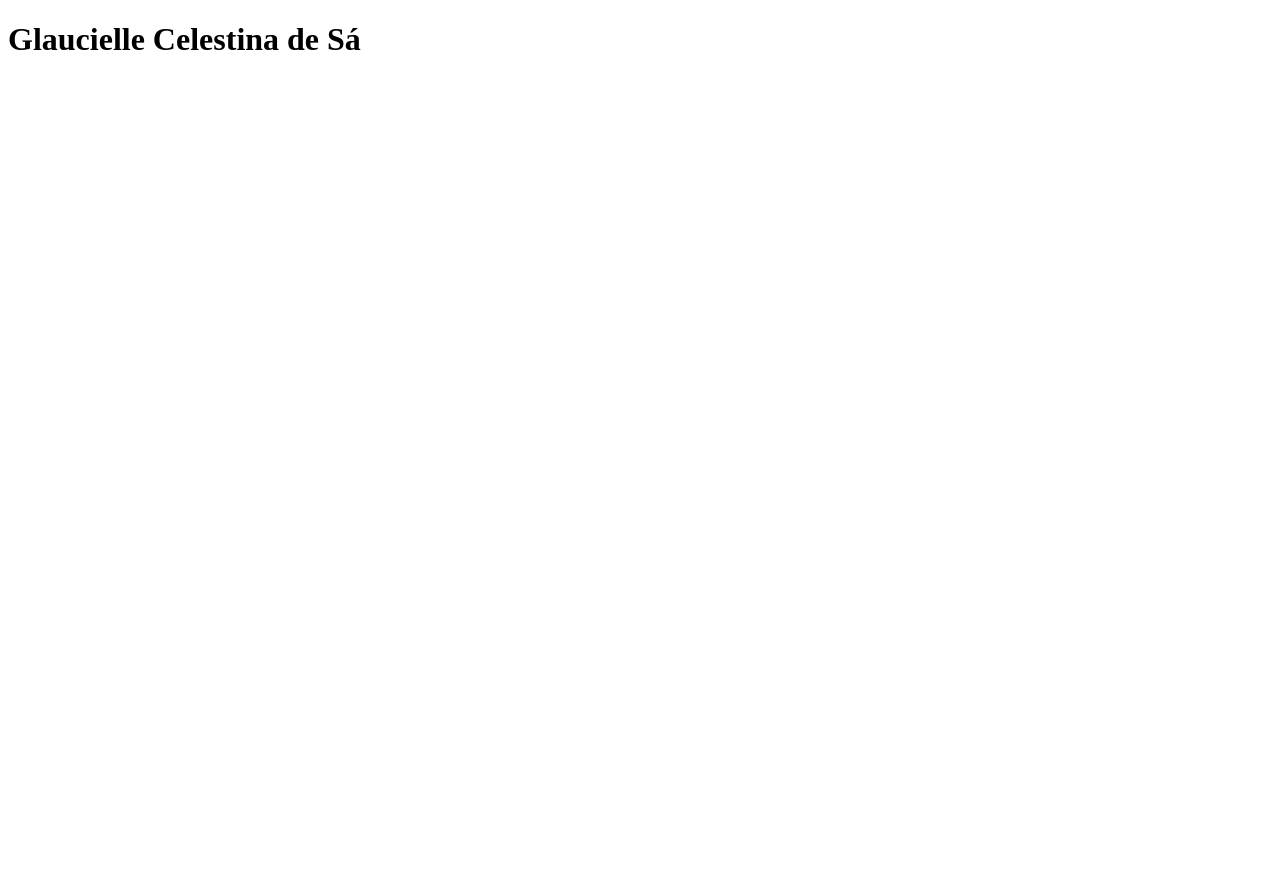
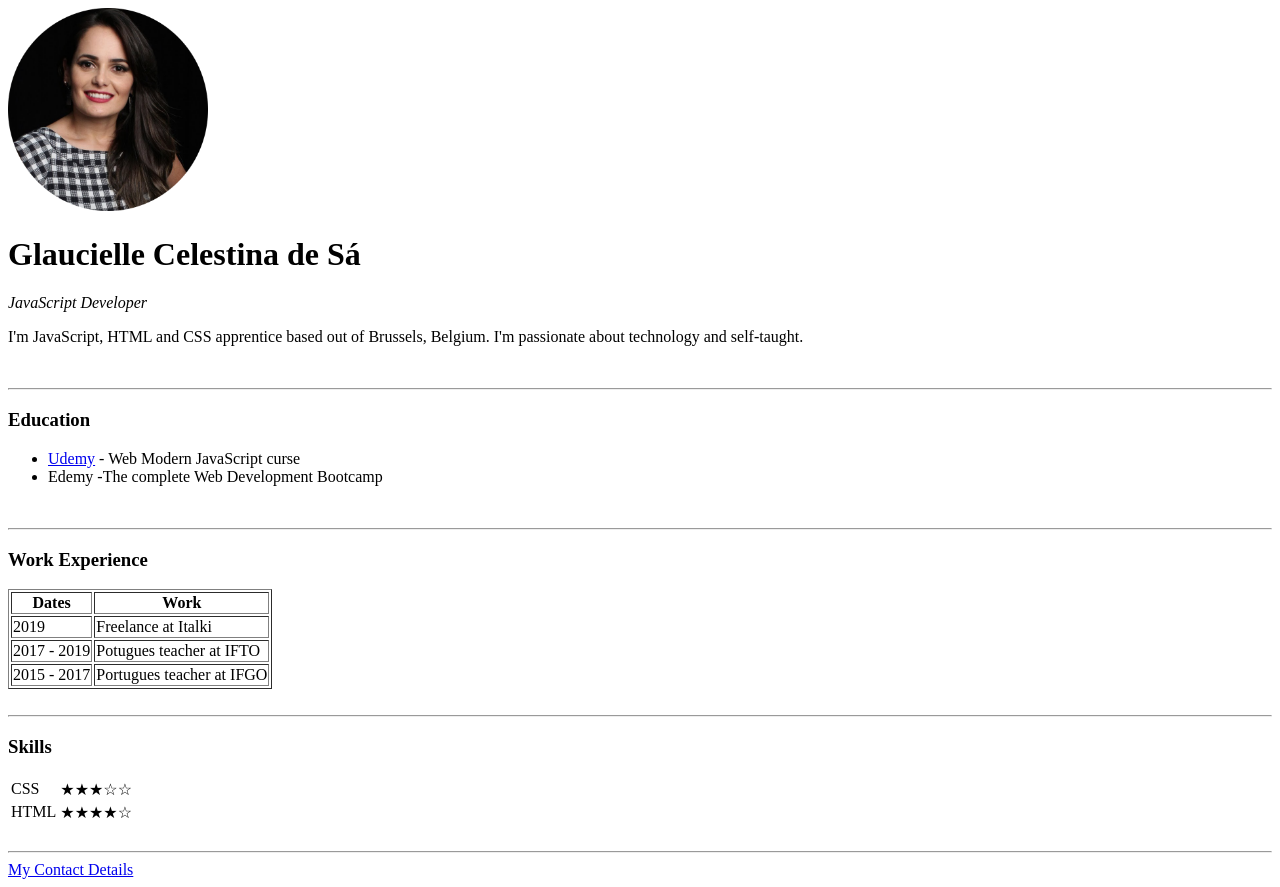
Before and after one commit to glauciellesa/Web_Dev_Udemy_By_Angela, a plain HTML site: page HTML - Personal Site/index.html in a window 1280 px wide. Before the commit the page ends 800 px from the top, so only its background shows below. Drawn offline with Linux system fonts and the light colour scheme.

Commit message:
HTML practice

```diff
--- a/HTML - Personal Site/index.html
+++ b/HTML - Personal Site/index.html
@@ -7,7 +7,62 @@
     <title>Glaucielle's Personal Site</title>
 </head>
 <body>
+    <img src="./eu.png" alt="Glaucielle profile picture" width="200px">
     <h1>Glaucielle Celestina de Sá</h1>
-    <p></p>
+    <p><em>JavaScript Developer</em></p>
+    <p>I'm JavaScript, HTML and CSS apprentice based out of Brussels,
+        Belgium. I'm passionate about technology and self-taught.
+    </p>
+    <br>
+    <hr>
+    <h3>Education</h3>
+    <ul>
+        <li><a href="https://www.udemy.com/course/curso-web/learn/lecture/10439834#questions">Udemy</a> - Web Modern JavaScript curse</li>
+        <li>Edemy -The complete Web Development Bootcamp</li>
+    </ul>
+    <br>
+    <hr>
+    <h3>Work Experience</h3>
+    <table border="1px">
+        <thead>
+            <tr>
+                <th>Dates</th>
+                <th>Work</th>
+            </tr>
+        </thead>
+        <tbody>
+            <tr>
+                <td>2019</td>
+                <td>Freelance at Italki</td>
+            </tr>
+            <tr>
+                <td>2017 - 2019</td>
+                <td>Potugues teacher at IFTO</td>
+            </tr>
+            <tr>
+                <td>2015 - 2017</td>
+                <td>Portugues teacher at IFGO</td>
+            </tr>
+        </tbody>
+    </table>
+
+    <br>
+    <hr>
+    <h3>Skills</h3>
+    <table>
+        <tr>
+            <td>CSS</td>
+            <td> ★★★☆☆</td>
+        </tr>
+        <tr>
+            <td>HTML</td>
+            <td> ★★★★☆</td>
+        </tr>
+    </table>
+
+    <br>
+    <hr>
+    <a href="./mycontact.html">My Contact Details</a>
+
 </body>
 </html>
```
Also changed, not shown: HTML - Personal Site/mycontact.html (added, +18 -0 lines), HTML - Personal Site/eu.png (added), 1 other file.
